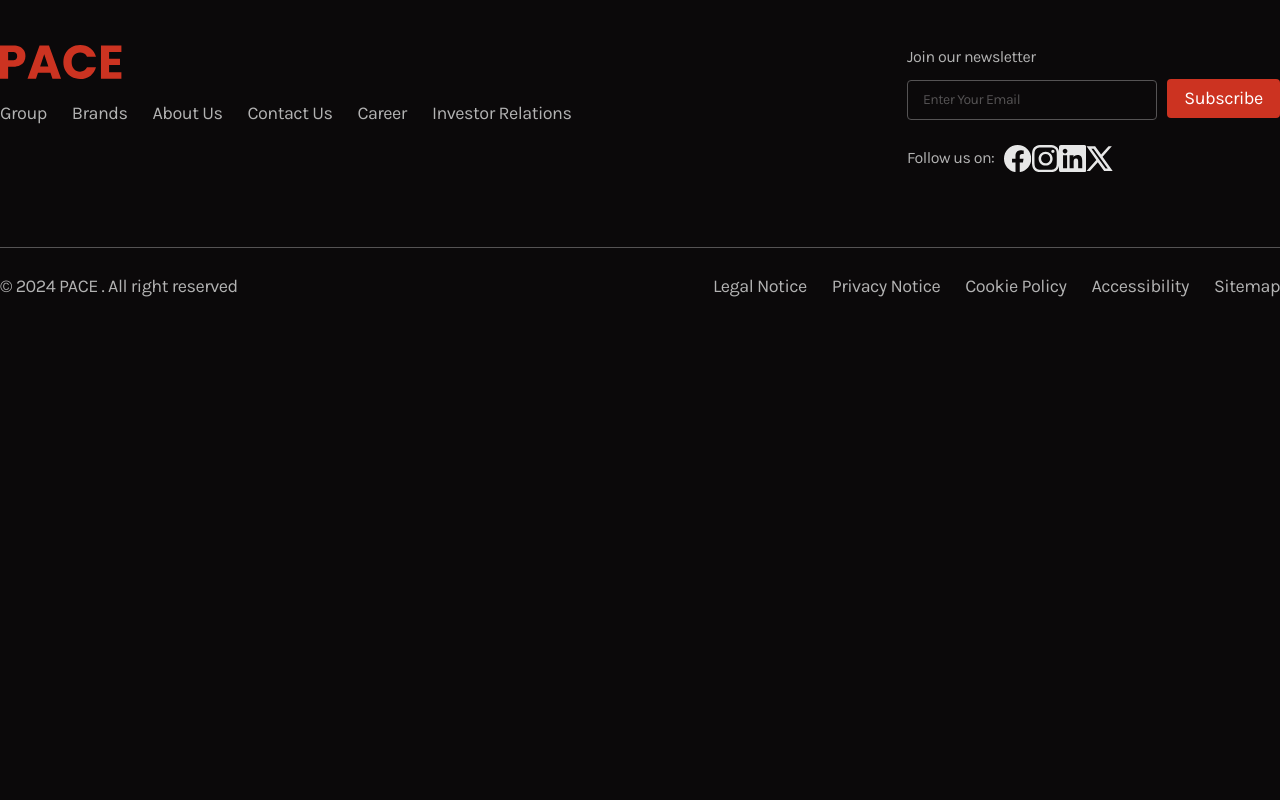
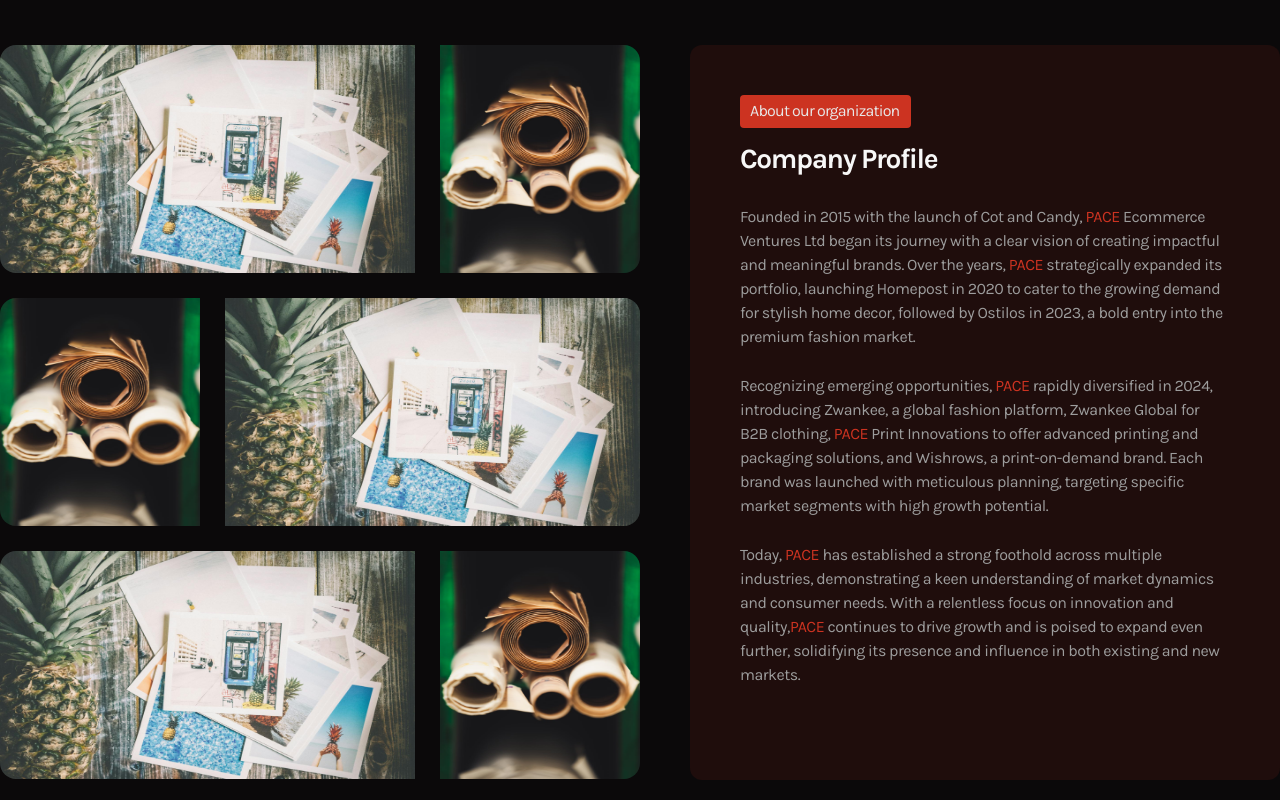
Before and after one commit to TarunRajpurohit123/pace-bussiness-website, a Next.js app in the folder pace-website/: page /about in a window 1280 px wide. Shown: the part 480-1280 px from the top of the page. Before the commit the page ends 805 px from the top, so only its background shows below. Built offline with nearby package versions, Linux system fonts and the light colour scheme.

Commit message:
work on company profile section

```diff
--- /dev/null
+++ b/pace-website/src/app/about/(components)/CompanyProfile.jsx
@@ -0,0 +1,93 @@
+import { Badge } from "@/components";
+import Image from "next/image";
+import React from "react";
+
+const CompanyProfile = () => {
+  return (
+    <section className="about__company_profile_section page-width flex justify-between">
+      <div className="acp__left">
+        {/* row 1 start*/}
+        <div className="acp__left_row flex justify-between">
+          <Image
+            src={"/r1i1.jpeg"}
+            width="415"
+            height="228"
+            className="acp_r1_i1"
+          />
+          <Image
+            src={"/r1i2.jpeg"}
+            width="200"
+            height="228"
+            className="acp_r1_i2"
+          />
+        </div>
+        {/* row 1 end */}
+        {/* row 2 start*/}
+        <div className="acp__left_row flex justify-between mt-[2.5rem]">
+          <Image
+            src={"/r1i2.jpeg"}
+            width="200"
+            height="228"
+            className="acp_r2_i1"
+          />
+          <Image
+            src={"/r1i1.jpeg"}
+            width="415"
+            height="228"
+            className="acp_r2_i2"
+          />
+        </div>
+        {/* row 2 end */}
+        {/* row 1 start*/}
+        <div className="acp__left_row flex justify-between mt-[2.5rem]">
+          <Image
+            src={"/r1i1.jpeg"}
+            width="415"
+            height="228"
+            className="acp_r1_i1"
+          />
+          <Image
+            src={"/r1i2.jpeg"}
+            width="200"
+            height="228"
+            className="acp_r1_i2"
+          />
+        </div>
+        {/* row 1 end */}
+      </div>
+      <div className="acp__right">
+        <Badge>About our organization</Badge>
+        <h1>Company Profile</h1>
+        <p>
+          Founded in 2015 with the launch of Cot and Candy, <span>PACE</span>{" "}
+          Ecommerce Ventures Ltd began its journey with a clear vision of
+          creating impactful and meaningful brands. Over the years,{" "}
+          <span>PACE</span> strategically expanded its portfolio, launching
+          Homepost in 2020 to cater to the growing demand for stylish home
+          decor, followed by Ostilos in 2023, a bold entry into the premium
+          fashion market.
+        </p>
+        <p>
+          Recognizing emerging opportunities, <span>PACE</span> rapidly
+          diversified in 2024, introducing Zwankee, a global fashion platform,
+          Zwankee Global for B2B clothing, <span>PACE</span> Print Innovations
+          to offer advanced printing and packaging solutions, and Wishrows, a
+          print-on-demand brand. Each brand was launched with meticulous
+          planning, targeting specific market segments with high growth
+          potential.
+        </p>
+        <p>
+          Today, <span>PACE</span> has established a strong foothold across
+          multiple industries, demonstrating a keen understanding of market
+          dynamics and consumer needs. With a relentless focus on innovation and
+          quality,
+          <span>PACE</span> continues to drive growth and is poised to expand
+          even further, solidifying its presence and influence in both existing
+          and new markets.
+        </p>
+      </div>
+    </section>
+  );
+};
+
+export default CompanyProfile;
--- a/pace-website/src/app/about/page.jsx
+++ b/pace-website/src/app/about/page.jsx
@@ -1,9 +1,11 @@
 import { SparklesPreview } from "@/components/ui/sparklesPreview";
+import CompanyProfile from "./(components)/CompanyProfile";
 
 export default function About() {
   return (
     <>
       <SparklesPreview heading="About us" />
+      <CompanyProfile />
     </>
   );
 }
--- a/pace-website/src/app/globals.css
+++ b/pace-website/src/app/globals.css
@@ -502,3 +502,65 @@ option:hover {
   outline: calc(var(--borderWidth) / 2) dotted rgba(0, 0, 0, 0.25);
 }
 /* checkbox of website end here */
+
+.about__company_profile_section {
+  padding: 7.5rem 0rem 7.5rem 0rem;
+}
+.acp__left {
+  width: 64rem;
+}
+.acp__right {
+  width: 59rem;
+  height: 73.5rem;
+  background: var(--icon-wrap);
+  border-radius: 1.2rem;
+  padding: 5rem;
+}
+
+.my-badge {
+  width: 17.1rem;
+  height: 3.3rem;
+  padding: 0.4rem 1rem 0.4rem 1rem;
+  border-radius: 0.4rem;
+  background-color: var(--red);
+  color: var(--gray_100);
+  font-size: 1.6rem;
+  font-weight: 400;
+  letter-spacing: -0.05em;
+}
+.acp__right > h1 {
+  font-size: 2.8rem;
+  font-weight: 700;
+  letter-spacing: -0.05em;
+  color: var(--pure_F7);
+  margin-top: 1rem;
+}
+.acp__right > p {
+  font-size: 1.6rem;
+  font-weight: 400;
+  color: var(--gray_400);
+  margin-top: 2.5rem;
+}
+.acp__right > p > span {
+  color: var(--red);
+}
+.acp__left_row {
+  width: 100%;
+  height: 22.8rem;
+}
+.acp_r1_i1 {
+  border-top-left-radius: 1.6rem;
+  border-end-start-radius: 1.6rem;
+}
+.acp_r1_i2 {
+  border-top-right-radius: 1.6rem;
+  border-end-end-radius: 1.6rem;
+}
+.acp_r2_i1 {
+  border-top-left-radius: 1.6rem;
+  border-end-start-radius: 1.6rem;
+}
+.acp_r2_i2 {
+  border-top-right-radius: 1.6rem;
+  border-end-end-radius: 1.6rem;
+}
--- /dev/null
+++ b/pace-website/src/components/Badge/Badge.jsx
@@ -0,0 +1,7 @@
+export default function Badge({ children }) {
+  return (
+    <>
+      <div className="my-badge">{children}</div>
+    </>
+  );
+}
--- a/pace-website/src/components/Navbar/Navbar.jsx
+++ b/pace-website/src/components/Navbar/Navbar.jsx
@@ -6,7 +6,7 @@ export default function Navbar() {
   const links = [
     { name: "Group", link: "#" },
     { name: "Brands", link: "#" },
-    { name: "About Us", link: "#" },
+    { name: "About Us", link: "/about" },
     { name: "Contact Us", link: "/contact" },
     { name: "Career", link: "#" },
     { name: "Investor Relations", link: "#" },
--- a/pace-website/src/components/index.js
+++ b/pace-website/src/components/index.js
@@ -15,6 +15,7 @@ import FacebookIcon from "./svgs/FacebookIcon";
 import LinkedinIcon from "./svgs/LinkedinIcon";
 import InstagramIcon from "./svgs/InstagramIcon";
 import TwitterIcon from "./svgs/TwitterIcon";
+import Badge from "./Badge/Badge";
 
 export {
   Navbar,
@@ -34,4 +35,5 @@ export {
   LinkedinIcon,
   InstagramIcon,
   TwitterIcon,
+  Badge,
 };
```
Also changed, not shown: pace-website/public/r1i1.jpeg (added), pace-website/public/r1i2.jpeg (added).
